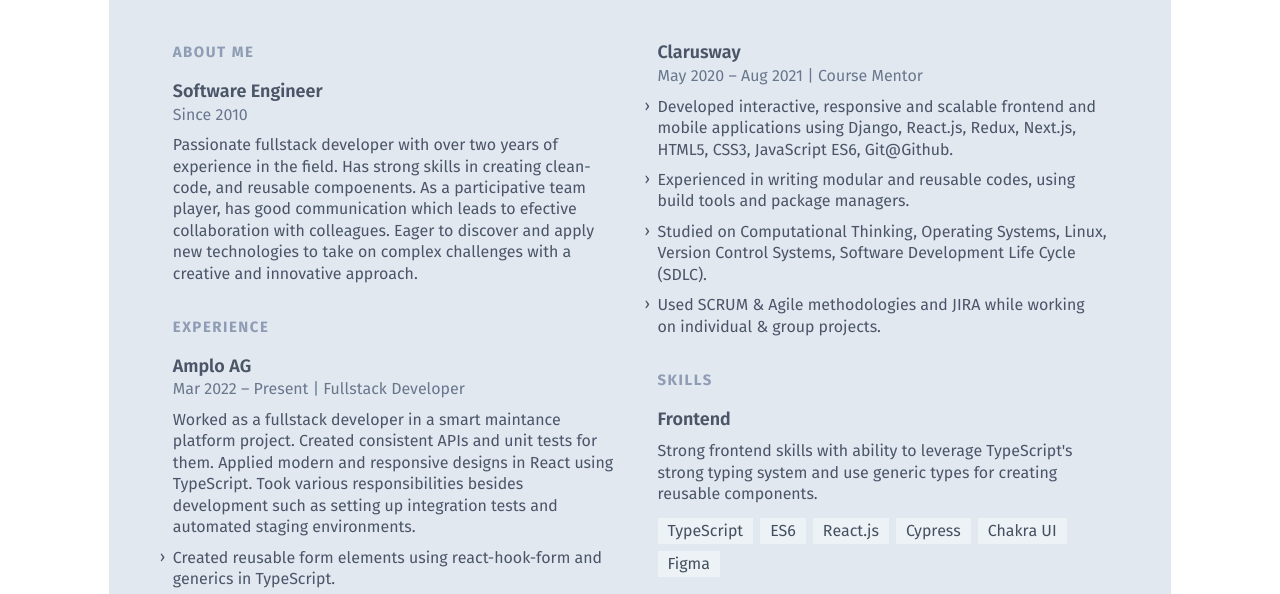
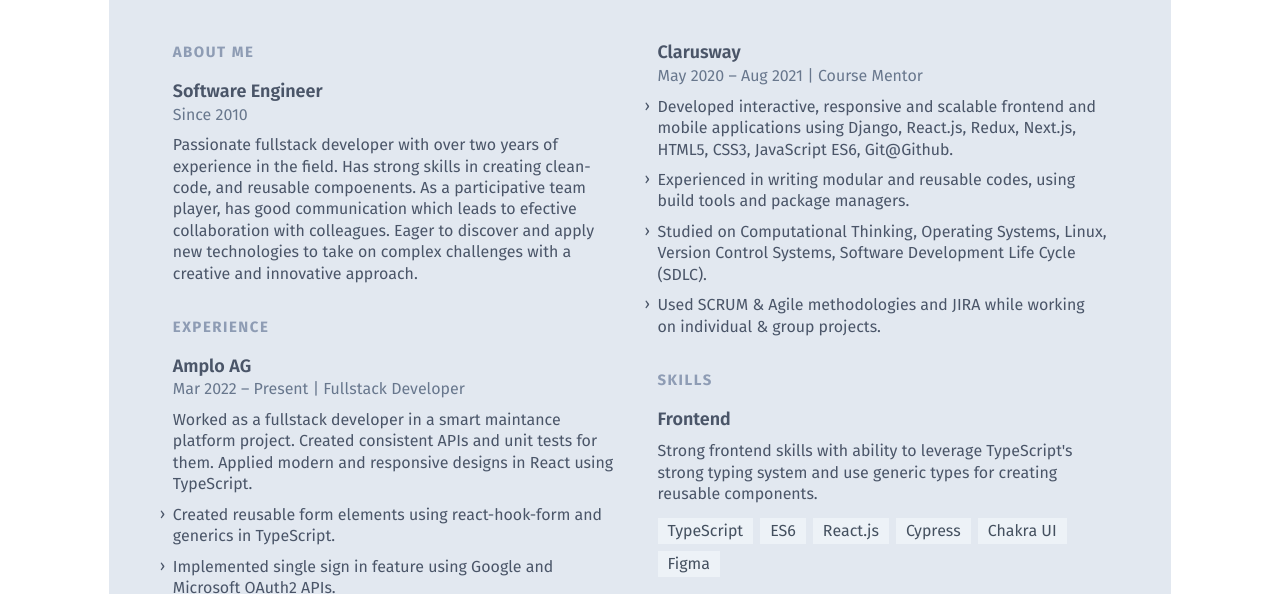
Before and after one commit to nilpeep/resume-beta, a website: page docs/index.html in a window 1280 px wide. Shown: the part 167-761 px from the top of the page. Drawn offline with nearby package versions, Linux system fonts and the light colour scheme; files that its build step writes are made by us from their sources.

Commit message:
fix overflow

```diff
--- a/docs/index.html
+++ b/docs/index.html
@@ -173,9 +173,7 @@
                   Worked as a fullstack developer in a smart maintance platform
                   project. Created consistent APIs and unit tests for them.
                   Applied modern and responsive designs in React using
-                  TypeScript. Took various responsibilities besides development
-                  such as setting up integration tests and automated staging
-                  environments.
+                  TypeScript.
                 </p>
                 <ul class="">
                   <li class="mt-2.1 text-md text-gray-700 leading-normal">
```
